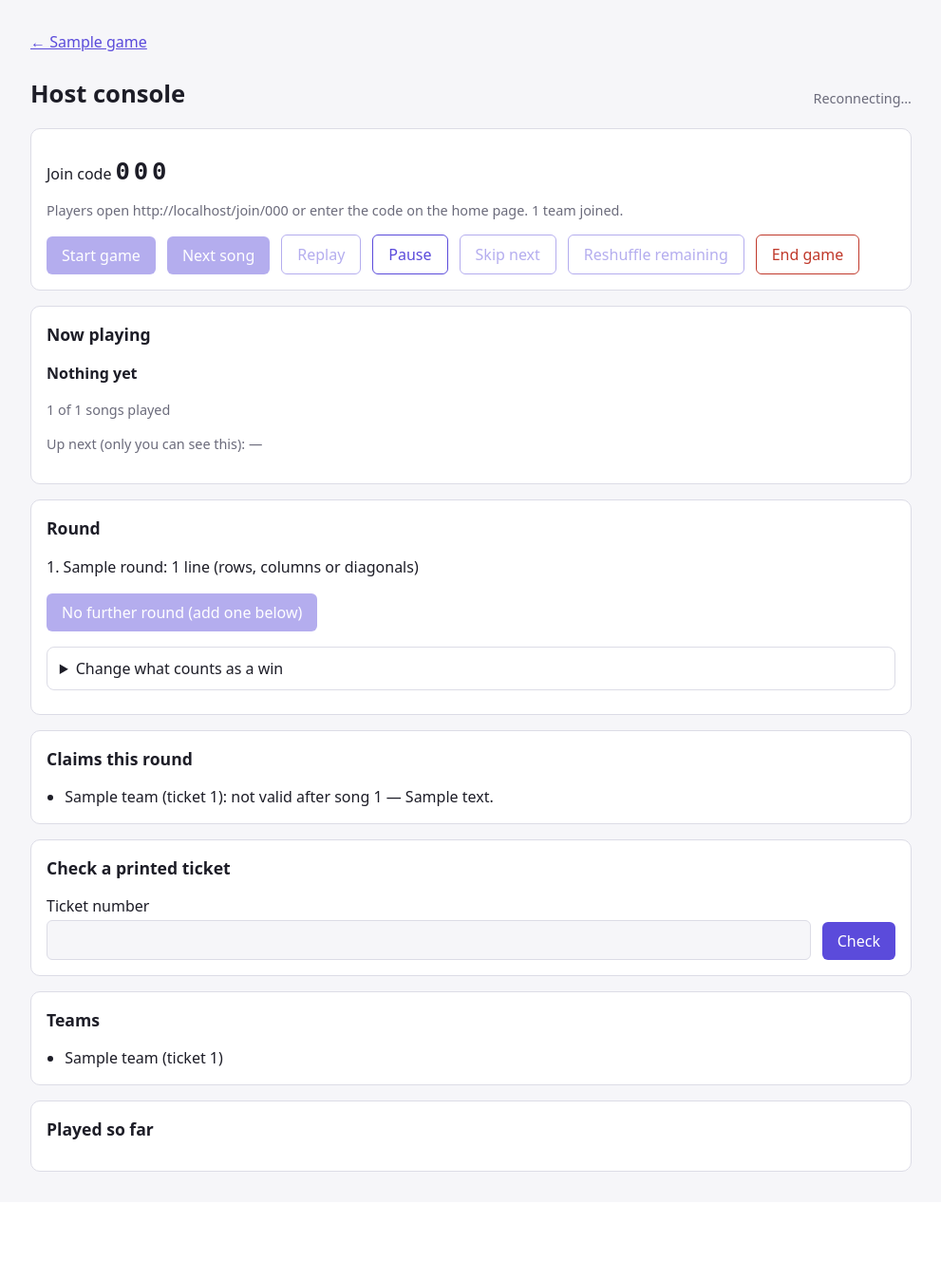
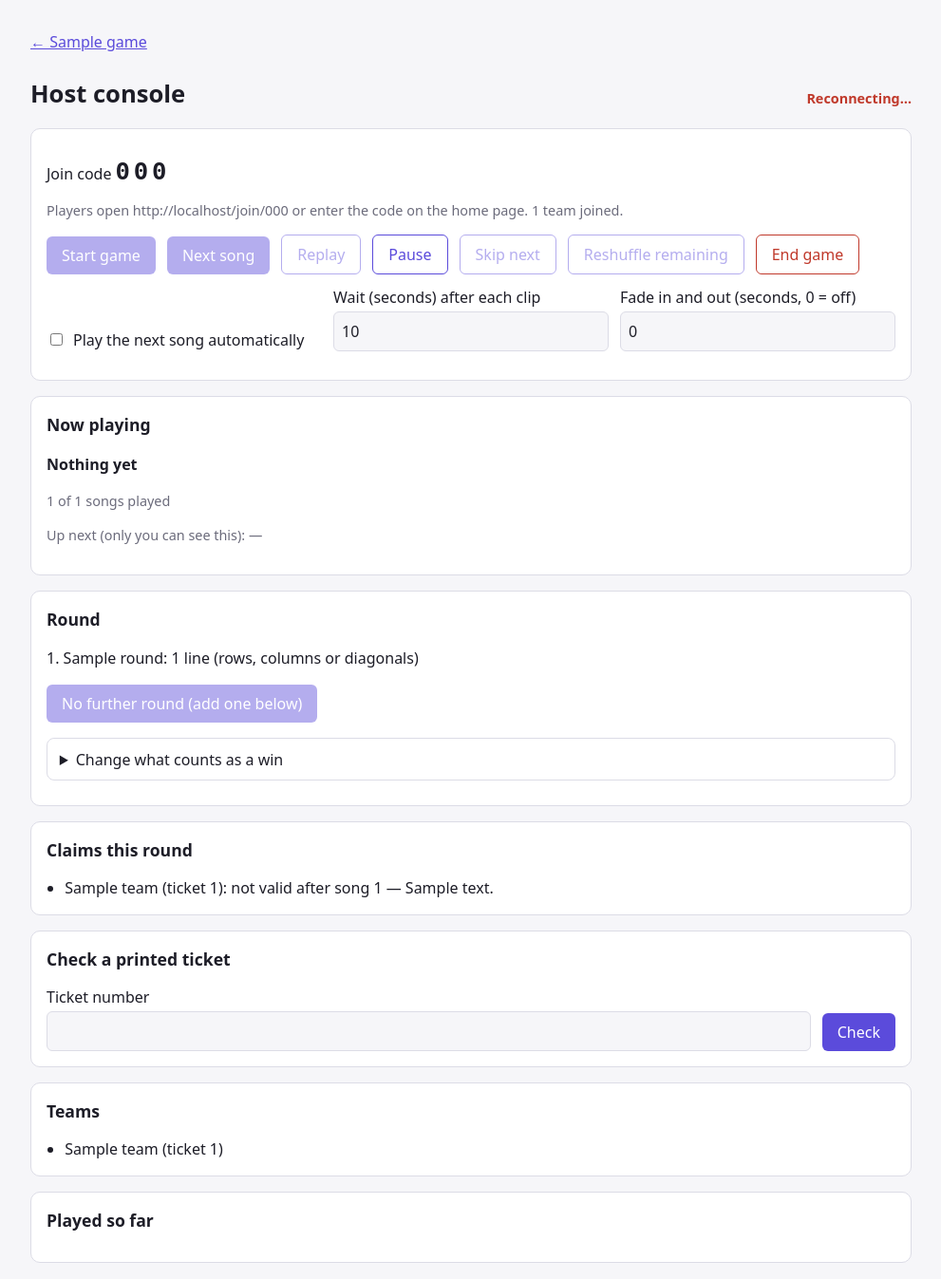
Before and after one commit to roblevesque/music-bingo2, a FastAPI app: page /games/1/run in a window 1280 px wide. Shown: the part 44-1391 px from the top of the page at 95% size, without its empty margins (144-1135 px from the left). Before the commit the page ends 1278 px from the top, so only its background shows below. Run offline with FastAPI, Linux system fonts and the light colour scheme; the visitor is signed in with stand-in values (Sample User, id 1); tables that the repository leaves empty hold one stand-in row (values such as "Sample post"); data that the repository does not hold is empty.

Commit message:
Final phase 4 additions

```diff
--- a/app/main.py
+++ b/app/main.py
@@ -6,8 +6,11 @@ Run with:  uv run uvicorn app.main:create_app --factory --reload
 from urllib.parse import quote
 
 from fastapi import FastAPI, Request
-from fastapi.responses import RedirectResponse
+from fastapi.exception_handlers import http_exception_handler, request_validation_exception_handler
+from fastapi.exceptions import RequestValidationError
+from fastapi.responses import HTMLResponse, PlainTextResponse, RedirectResponse
 from fastapi.staticfiles import StaticFiles
+from starlette.exceptions import HTTPException as StarletteHTTPException
 from starlette.middleware.sessions import SessionMiddleware
 
 from app.config import Settings, load_settings
@@ -15,7 +18,34 @@ from app.db import init_db, make_engine
 from app.deps import LoginRequired
 from app.routes import auth, games, library, play, run
 from app.services.events import Hub
-from app.web import BASE_DIR
+from app.web import BASE_DIR, error_page
+
+
+ERROR_TITLES = {
+    400: "That request didn't work",
+    403: "Not allowed",
+    404: "Not found",
+    405: "Not allowed",
+    409: "Not possible right now",
+    422: "That didn't look right",
+}
+PLAIN_DETAILS = {"Not Found", "Forbidden", "Method Not Allowed", "Bad Request"}
+
+
+def wants_html(request: Request) -> bool:
+    """Browsers navigating to a page ask for HTML; our own fetch() calls get JSON errors."""
+    return "text/html" in request.headers.get("accept", "")
+
+
+def friendly_message(status_code: int, detail: object) -> str:
+    detail = str(detail or "")
+    if status_code == 403 and "CSRF" in detail:
+        return "This page was out of date. Reload it and try again."
+    if status_code == 403:
+        return "You don't have access to that. If you're a player, join the game first."
+    if status_code in (404, 405) and detail in PLAIN_DETAILS:
+        return "We couldn't find that page."
+    return detail or "Something went wrong."
 
 
 def create_app(settings: Settings | None = None) -> FastAPI:
@@ -53,6 +83,28 @@ def create_app(settings: Settings | None = None) -> FastAPI:
             target = request.url.path + (f"?{request.url.query}" if request.url.query else "")
         return RedirectResponse(f"/login?next={quote(target, safe='')}", status_code=303)
 
+    @app.exception_handler(StarletteHTTPException)
+    async def http_error(request: Request, exc: StarletteHTTPException):
+        if not wants_html(request):
+            return await http_exception_handler(request, exc)
+        title = ERROR_TITLES.get(exc.status_code, "Something went wrong")
+        return error_page(request, exc.status_code, title, friendly_message(exc.status_code, exc.detail))
+
+    @app.exception_handler(RequestValidationError)
+    async def invalid_request(request: Request, exc: RequestValidationError):
+        if not wants_html(request):
+            return await request_validation_exception_handler(request, exc)
+        return error_page(request, 422, ERROR_TITLES[422], "Something was missing or invalid. Go back and try again.")
+
+    @app.exception_handler(Exception)
+    async def server_error(request: Request, exc: Exception):
+        if not wants_html(request):
+            return PlainTextResponse("Internal Server Error", status_code=500)
+        try:
+            return error_page(request, 500, "Something went wrong", "That was our fault. Please try again in a moment.")
+        except Exception:  # even the error page failed: send the simplest possible answer
+            return HTMLResponse("<h1>Something went wrong</h1>", status_code=500)
+
     app.mount("/static", StaticFiles(directory=BASE_DIR / "static"), name="static")
     app.include_router(auth.router)
     app.include_router(library.router)
--- a/app/services/events.py
+++ b/app/services/events.py
@@ -84,6 +84,6 @@ async def stream(sub: Subscription, initial: Iterable[Event] = (), keepalive: fl
         try:
             event = await asyncio.wait_for(sub.queue.get(), timeout=keepalive)
         except asyncio.TimeoutError:
-            yield ": keepalive\n\n"
+            yield format_sse(Event("ping", {}))  # comments are invisible to EventSource; events are not
             continue
         yield format_sse(event)
--- a/app/static/app.js
+++ b/app/static/app.js
@@ -93,3 +93,12 @@ function setupSongPicker() {
 }
 
 setupSongPicker();
+
+// Error pages: <a href="/" data-back>Go back</a> returns to the previous page when there is one.
+document.addEventListener("click", (event) => {
+  const link = event.target.closest?.("[data-back]");
+  if (link && window.history.length > 1) {
+    event.preventDefault();
+    window.history.back();
+  }
+});
--- a/app/static/console.js
+++ b/app/static/console.js
@@ -1,4 +1,7 @@
 // Host console: drives the game and plays each song's clip window in this browser.
+import { connectLive, statusText } from "./live.js";
+import { clampNumber, fadeVolume } from "./playback.js";
+
 const root = document.querySelector("#console");
 
 if (root) {
@@ -11,12 +14,36 @@ if (root) {
   const pauseButton = $("#btn-pause");
   const ruleRound = $("#rule-round");
   const rulesForm = $("#rules-form");
+  const autoBox = $("#auto-next");
+  const autoSeconds = $("#auto-seconds");
+  const fadeSeconds = $("#fade-seconds");
+  const autoStatus = $("#auto-status");
 
   let state = JSON.parse(document.querySelector("#initial-state").textContent);
   let playing = null; // the song whose start/end window is playing
   let preloaded = "";
   let formRound = null; // round number the rules form shows
   let formSignature = ""; // what the server last said that round contains
+  let countdownTimer = null; // running while we wait to play the next song automatically
+  let autoHold = false; // a team has called a valid bingo: don't auto-play until the host moves on
+  let windowStop = false; // we paused the audio ourselves at the end of the clip window
+  let knownClaims = new Set(state.claims.map((c) => c.id));
+
+  // Playback settings are remembered in this browser (they belong to the host's setup, not the game).
+  const SETTINGS_KEY = "musicbingo.console";
+  try {
+    const saved = JSON.parse(localStorage.getItem(SETTINGS_KEY) || "{}");
+    autoBox.checked = Boolean(saved.auto);
+    autoSeconds.value = clampNumber(saved.autoSeconds, 0, 120, 10);
+    fadeSeconds.value = clampNumber(saved.fade, 0, 10, 0);
+  } catch { /* storage unavailable: keep the defaults in the page */ }
+  const saveSettings = () => {
+    try {
+      localStorage.setItem(SETTINGS_KEY, JSON.stringify({
+        auto: autoBox.checked, autoSeconds: autoSeconds.value, fade: fadeSeconds.value,
+      }));
+    } catch { /* ignore */ }
+  };
 
   const el = (tag, text, className) => {
     const node = document.createElement(tag);
@@ -63,11 +90,73 @@ if (root) {
       audio.load();
     }
   }
+
+  // Every 50 ms: apply the fade curve, and stop at the end of the saved window.
   setInterval(() => {
-    if (playing && playing.end_ms && !audio.paused && audio.currentTime * 1000 >= playing.end_ms) audio.pause();
-  }, 100);
+    if (!playing || audio.paused) return;
+    const start = (playing.start_ms || 0) / 1000;
+    const end = playing.end_ms ? playing.end_ms / 1000 : audio.duration;
+    audio.volume = fadeVolume(audio.currentTime, start, end, clampNumber(fadeSeconds.value, 0, 10, 0));
+    if (playing.end_ms && audio.currentTime >= end) {
+      windowStop = true;
+      audio.pause();
+      onClipFinished();
+    }
+  }, 50);
   audio.addEventListener("play", () => { pauseButton.textContent = "Pause"; });
-  audio.addEventListener("pause", () => { pauseButton.textContent = "Resume"; });
+  audio.addEventListener("pause", () => {
+    pauseButton.textContent = "Resume";
+    if (windowStop) windowStop = false; // the clip ended by itself; keep the countdown going
+    else cancelCountdown(); // the host paused: don't start the next song behind their back
+  });
+  audio.addEventListener("ended", onClipFinished);
+
+  // ---- automatic next song
+  function setAutoStatus(text) { autoStatus.textContent = text; }
+  function cancelCountdown() {
+    clearInterval(countdownTimer);
+    countdownTimer = null;
+    if (!autoHold) setAutoStatus("");
+  }
+  function startCountdown() {
+    const exhausted = state.songs_played >= state.total_songs;
+    if (!autoBox.checked || autoHold || state.game.status !== "active" || exhausted) return;
+    const due = Date.now() + clampNumber(autoSeconds.value, 0, 120, 10) * 1000;
+    clearInterval(countdownTimer);
+    const tick = () => {
+      const left = Math.ceil((due - Date.now()) / 1000);
+      if (left <= 0) { cancelCountdown(); advance(); }
+      else setAutoStatus(`Next song in ${left}s. Press Pause to stop auto-play.`);
+    };
+    countdownTimer = setInterval(tick, 250);
+    tick();
+  }
+  function onClipFinished() { if (playing) startCountdown(); }
+
+  async function advance() {
+    cancelCountdown();
+    autoHold = false;
+    setAutoStatus("");
+    const data = await post("next");
+    if (data) { playSong(data.current_song); render(data); }
+  }
+
+  // A valid bingo holds auto-play so the host can check it; "Next song" resumes it.
+  function noteNewWins(next) {
+    const fresh = next.claims.filter((c) => !knownClaims.has(c.id));
+    knownClaims = new Set(next.claims.map((c) => c.id));
+    if (fresh.some((c) => c.status === "win")) {
+      autoHold = true;
+      clearInterval(countdownTimer);
+      countdownTimer = null;
+      if (autoBox.checked) setAutoStatus("Auto-play is on hold: a team called bingo. Press Next song to continue.");
+    }
+  }
+  [autoBox, autoSeconds, fadeSeconds].forEach((input) => input.addEventListener("change", () => {
+    saveSettings();
+    if (!autoBox.checked) { autoHold = false; cancelCountdown(); }
+    if (input === fadeSeconds && audio.paused) audio.volume = 1;
+  }));
 
   // ---- drawing the state
   function fillRulesForm(round) {
@@ -99,6 +188,8 @@ if (root) {
 
   function render(next) {
     state = next;
+    noteNewWins(next);
+    if (next.game.status !== "active") cancelCountdown();
     const { game, round } = state;
     const draft = game.status === "draft";
     const active = game.status === "active";
@@ -156,11 +247,8 @@ if (root) {
     const data = await post("start");
     if (data) render(data);
   });
-  $("#btn-next").addEventListener("click", async () => {
-    const data = await post("next");
-    if (data) { playSong(data.current_song); render(data); }
-  });
-  $("#btn-replay").addEventListener("click", () => playSong(state.current_song));
+  $("#btn-next").addEventListener("click", advance);
+  $("#btn-replay").addEventListener("click", () => { cancelCountdown(); playSong(state.current_song); });
   pauseButton.addEventListener("click", () => { if (audio.paused) audio.play(); else audio.pause(); });
   $("#btn-skip").addEventListener("click", async () => { const d = await post("skip"); if (d) render(d); });
   $("#btn-reshuffle").addEventListener("click", async () => { const d = await post("reshuffle"); if (d) render(d); });
@@ -171,7 +259,7 @@ if (root) {
   });
   $("#btn-next-round").addEventListener("click", async () => {
     const d = await post("round", { number: state.round.number + 1 });
-    if (d) { formRound = null; render(d); }
+    if (d) { formRound = null; autoHold = false; setAutoStatus(""); render(d); }
   });
 
   // ---- rules: change what counts as a win, now or for a later round
@@ -213,10 +301,13 @@ if (root) {
   });
 
   // ---- live updates
-  const source = new EventSource(`/games/${gameId}/run/events`);
-  source.addEventListener("state", (event) => render(JSON.parse(event.data)));
-  source.onopen = () => { $("#connection").textContent = "Live"; };
-  source.onerror = () => { $("#connection").textContent = "Reconnecting\u2026"; };
+  connectLive(`/games/${gameId}/run/events`, {
+    onState: render,
+    onStatus: (name) => {
+      $("#connection").textContent = statusText(name);
+      $("#connection").classList.toggle("warn", name !== "live");
+    },
+  });
 
   render(state);
 }
--- /dev/null
+++ b/app/static/live.js
@@ -0,0 +1,73 @@
+// Keeps a Server-Sent Events connection healthy on flaky networks and sleeping phones.
+//
+// The server sends the full state when a connection opens and a "ping" every 15 seconds,
+// so reconnecting always re-syncs us, and silence for too long means the link is dead.
+
+const CONNECTING = 0;
+const OPEN = 1;
+const PING_EVERY_MS = 15000;
+const SILENCE_LIMIT_MS = PING_EVERY_MS * 3;
+const MAX_QUICK_RETRIES = 8;
+
+export const STATUS_TEXT = {
+  live: "Live",
+  reconnecting: "Reconnecting\u2026",
+  offline: "You appear to be offline. Waiting for a connection\u2026",
+  failed: "Connection lost. Reload the page to continue.",
+};
+
+export function statusText(status) {
+  return STATUS_TEXT[status] || "";
+}
+
+/** Connect to `url`. onState(snapshot) gets every state event; onStatus(name) reports health. */
+export function connectLive(url, { onState, onStatus }) {
+  let source = null;
+  let retryTimer = null;
+  let attempts = 0;
+  let lastSeen = Date.now();
+
+  const seen = () => { lastSeen = Date.now(); };
+
+  function open() {
+    clearTimeout(retryTimer);
+    if (source) source.close();
+    seen();
+    source = new EventSource(url);
+    source.addEventListener("state", (event) => { seen(); onState(JSON.parse(event.data)); });
+    source.addEventListener("ping", seen);
+    source.onopen = () => { attempts = 0; seen(); onStatus("live"); };
+    source.onerror = () => {
+      if (source.readyState === CONNECTING) onStatus("reconnecting"); // the browser is retrying
+      else retryLater(); // closed for good (e.g. the server restarted): reconnect ourselves
+    };
+  }
+
+  function retryLater() {
+    attempts += 1;
+    if (attempts > MAX_QUICK_RETRIES) { onStatus("failed"); return; }
+    onStatus("reconnecting");
+    retryTimer = setTimeout(open, Math.min(15000, 1000 * 2 ** (attempts - 1)));
+  }
+
+  // After the tab sleeps or the network changes, a connection can look open but be dead.
+  function nudge() {
+    const stale = Date.now() - lastSeen > SILENCE_LIMIT_MS / 2;
+    if (source && source.readyState === OPEN && !stale) {
+      onStatus("live"); // the link survived (e.g. a brief "offline" blip), so clear any warning
+    } else {
+      attempts = 0;
+      open();
+    }
+  }
+
+  document.addEventListener("visibilitychange", () => { if (document.visibilityState === "visible") nudge(); });
+  window.addEventListener("online", nudge);
+  window.addEventListener("offline", () => onStatus("offline"));
+  setInterval(() => {
+    if (Date.now() - lastSeen > SILENCE_LIMIT_MS) { onStatus("reconnecting"); attempts = 0; open(); }
+  }, PING_EVERY_MS);
+
+  open();
+  return { close() { clearTimeout(retryTimer); if (source) source.close(); } };
+}
--- /dev/null
+++ b/app/static/playback.js
@@ -0,0 +1,25 @@
+// Small pure helpers for the host console's audio playback (no DOM, easy to reason about).
+
+/** Number from a text box, kept inside [min, max]; `fallback` if it isn't a number. */
+export function clampNumber(value, min, max, fallback) {
+  const number = Number(value);
+  if (value === "" || !Number.isFinite(number)) return fallback;
+  return Math.min(max, Math.max(min, number));
+}
+
+/**
+ * Volume (0..1) for a point in a clip's play window: ramps up over `fade` seconds
+ * from `start` and down over `fade` seconds to `end`. `end` may be unknown (NaN or
+ * Infinity), in which case there is no fade-out. If the window is shorter than two
+ * fades, each fade shrinks to half the window so they never overlap into silence.
+ */
+export function fadeVolume(time, start, end, fade) {
+  if (!(fade > 0)) return 1;
+  const known = Number.isFinite(end);
+  const length = known ? Math.max(0, end - start) : Infinity;
+  const f = known ? Math.min(fade, length / 2) : fade;
+  if (!(f > 0)) return 1;
+  const rising = (time - start) / f;
+  const falling = known ? (end - time) / f : 1;
+  return Math.min(1, Math.max(0, Math.min(rising, falling)));
+}
--- a/app/static/styles.css
+++ b/app/static/styles.css
@@ -100,3 +100,30 @@ button.square.marked span { color: inherit; opacity: 0.85; }
 ul.plain, ol.plain { padding-left: 1.2rem; margin: 0; }
 li.win { font-weight: 700; color: var(--accent); }
 li.rejected { color: var(--muted); }
+
+/* ---- phase 4: connection status and small screens ---- */
+#connection.warn { color: var(--danger); font-weight: 600; }
+.sticky-action { position: sticky; bottom: 0; z-index: 5; padding: 0.5rem 0 calc(0.5rem + env(safe-area-inset-bottom));
+  background: linear-gradient(to top, var(--bg) 75%, transparent); }
+.row label { min-width: min(12rem, 100%); }
+
+@media (max-width: 640px) {
+  main { padding: 0.6rem; }
+  h1 { font-size: 1.35rem; }
+  .card { padding: 0.75rem; }
+  .topbar { flex-wrap: wrap; gap: 0.3rem 0.8rem; }
+  .hide-sm { display: none; }
+  th, td { padding: 0.4rem 0.35rem; }
+  button, a.button, select, input[type=number] { min-height: 44px; }
+  .row > button, .row > a.button { flex: 1 1 9rem; }
+  .code { font-size: 1.3rem; }
+
+  .ticket { gap: 3px; }
+  .square { min-height: 3.8rem; padding: 0.2rem; font-size: 0.72rem; }
+  .square span { font-size: 0.62rem; }
+  .ticket[data-size="7"] .square, .ticket[data-size="8"] .square, .ticket[data-size="9"] .square {
+    min-height: 3rem; font-size: 0.55rem; }
+  .ticket[data-size="7"] .square span, .ticket[data-size="8"] .square span, .ticket[data-size="9"] .square span {
+    font-size: 0.5rem; }
+}
+.row + .row { margin-top: 0.75rem; }
--- a/app/templates/console.html
+++ b/app/templates/console.html
@@ -19,6 +19,14 @@
       <button id="btn-reshuffle" type="button" class="secondary">Reshuffle remaining</button>
       <button id="btn-finish" type="button" class="secondary danger">End game</button>
     </div>
+    <div class="row">
+      <label class="check"><input type="checkbox" id="auto-next"> Play the next song automatically</label>
+      <label>Wait (seconds) after each clip
+        <input type="number" id="auto-seconds" min="0" max="120" step="1" value="10"></label>
+      <label>Fade in and out (seconds, 0 = off)
+        <input type="number" id="fade-seconds" min="0" max="10" step="0.5" value="0"></label>
+    </div>
+    <p id="auto-status" class="muted" aria-live="polite"></p>
     <audio id="host-audio" preload="auto"></audio>
     <audio id="preload-audio" preload="auto" hidden></audio>
   </section>
--- /dev/null
+++ b/app/templates/error.html
@@ -0,0 +1,9 @@
+{% extends "base.html" %}
+{% block title %}{{ title }} &middot; Music Bingo{% endblock %}
+{% block content %}
+<section class="card narrow">
+  <h1>{{ title }}</h1>
+  <p>{{ message }}</p>
+  <p class="row"><a class="button" href="/">Home</a> <a href="/" data-back>Go back</a></p>
+</section>
+{% endblock %}
--- a/app/templates/library.html
+++ b/app/templates/library.html
@@ -24,20 +24,20 @@
   <div class="scroll">
   <table>
     <thead>
-      <tr><th>Title</th><th>Artist</th><th>Tags</th><th>Play window</th><th>Length</th><th></th></tr>
+      <tr><th>Title</th><th>Artist</th><th class="hide-sm">Tags</th><th>Play window</th><th class="hide-sm">Length</th><th></th></tr>
     </thead>
     <tbody>
     {% for song in songs %}
       <tr>
         <td>{{ song.title }}</td>
         <td>{{ song.artist }}</td>
-        <td>{% for tag in song.tag_list %}<span class="tag">{{ tag }}</span> {% endfor %}</td>
+        <td class="hide-sm">{% for tag in song.tag_list %}<span class="tag">{{ tag }}</span> {% endfor %}</td>
         <td>
           {% if song.start_ms or song.end_ms %}
             {{ song.start_ms|clock }} &ndash; {{ song.end_ms|clock if song.end_ms else 'end' }}
           {% else %}<span class="muted">full track</span>{% endif %}
         </td>
-        <td>{{ song.duration_ms|clock if song.duration_ms else '' }}</td>
+        <td class="hide-sm">{{ song.duration_ms|clock if song.duration_ms else '' }}</td>
         <td class="actions">
           <a href="/library/{{ song.id }}/edit">Edit</a>
           <form method="post" action="/library/{{ song.id }}/delete" class="inline"
--- a/app/templates/play.html
+++ b/app/templates/play.html
@@ -8,7 +8,7 @@
   <p id="banner" class="flash info" aria-live="polite"></p>
   <p id="progress" class="muted"></p>
 
-  <div class="ticket" style="grid-template-columns: repeat({{ size }}, 1fr);">
+  <div class="ticket" data-size="{{ size }}" style="grid-template-columns: repeat({{ size }}, 1fr);">
     {% for cell in cells %}
     <button type="button" class="square mark{% if cell.marked %} marked{% endif %}" data-pos="{{ cell.pos }}"
             aria-pressed="{{ 'true' if cell.marked else 'false' }}">
@@ -17,7 +17,7 @@
     {% endfor %}
   </div>
 
-  <p><button id="bingo" type="button" class="big" disabled>Bingo!</button></p>
+  <div class="sticky-action"><button id="bingo" type="button" class="big" disabled>Bingo!</button></div>
   <p id="claim-result" class="flash" role="status" hidden></p>
 
   <section class="card">
--- a/app/templates/ticket.html
+++ b/app/templates/ticket.html
@@ -4,7 +4,7 @@
 <p><a href="/games/{{ game.id }}">&larr; {{ game.name }}</a></p>
 <h1>Ticket {{ number }} <span class="muted">of {{ total }}</span></h1>
 
-<div class="ticket" style="grid-template-columns: repeat({{ size }}, 1fr);">
+<div class="ticket" data-size="{{ size }}" style="grid-template-columns: repeat({{ size }}, 1fr);">
   {% for row in grid %}{% for song in row %}
   <div class="square">
     {% if song %}<strong>{{ song.title }}</strong><span>{{ song.artist }}</span>{% else %}<em>(song removed)</em>{% endif %}
--- a/app/web.py
+++ b/app/web.py
@@ -13,6 +13,12 @@ templates = Jinja2Templates(directory=BASE_DIR / "templates")
 templates.env.filters["clock"] = format_time_ms
 
 
+def error_page(request: Request, status_code: int, title: str, message: str):
+    """A friendly error page. Deliberately doesn't touch the session, so it is safe anywhere."""
+    context = {"user": None, "csrf_token": "", "flashes": [], "title": title, "message": message}
+    return templates.TemplateResponse(request, "error.html", context, status_code=status_code)
+
+
 def flash(request: Request, message: str, kind: str = "info") -> None:
     """Queue a one-shot message for the next page. Kept short: it lives in the cookie."""
     queue = request.session.setdefault("_flash", [])
```
Also changed, not shown: app/static/play.js (+9 -4 lines), app/templates/games.html (+4 -4 lines), tests/test_errors.py (added, +49 -0 lines), tests/test_events.py (+2 -2 lines).
